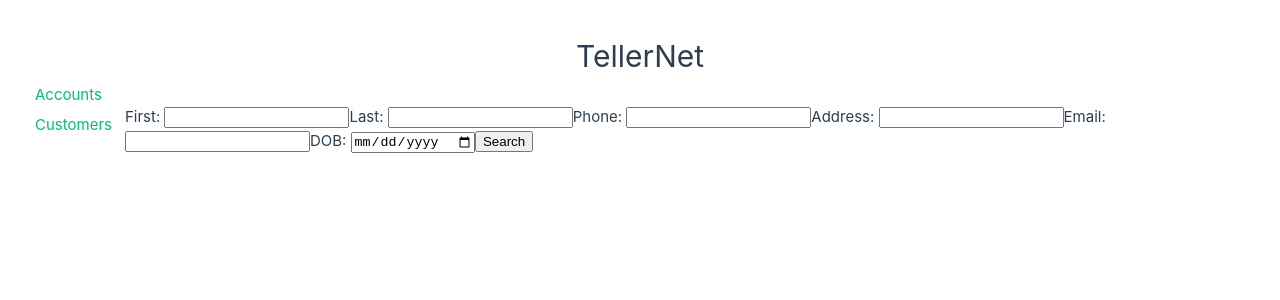
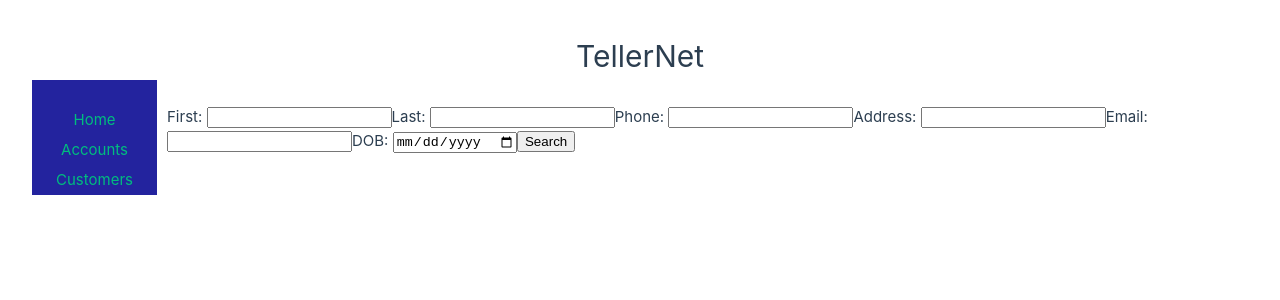
Before and after one commit to Skeffy/TellerNet, a Vue app in the folder front-end/: page / in a window 1280 px wide. Shown: the top 300 px of the page. Built offline with nearby package versions, Linux system fonts and the light colour scheme.

Commit message:
Formatted nav section

```diff
--- a/front-end/src/App.vue
+++ b/front-end/src/App.vue
@@ -7,6 +7,7 @@
         <h1>TellerNet</h1>
     </div>
     <nav>
+        <router-link to="/">Home</router-link>
         <router-link to="/accounts">Accounts</router-link>
         <router-link to="/customers">Customers</router-link>
     </nav>
@@ -33,7 +34,13 @@
 nav {
     display: flex;
     flex-direction: column;
+    width: 125px;
+    height: 100%;
     grid-area: nav;
+    align-items: center;
+    justify-content: space-evenly;
+    padding-top: 25px;
+    background-color: rgb(35, 35, 158);
 }
 
 main {
```
